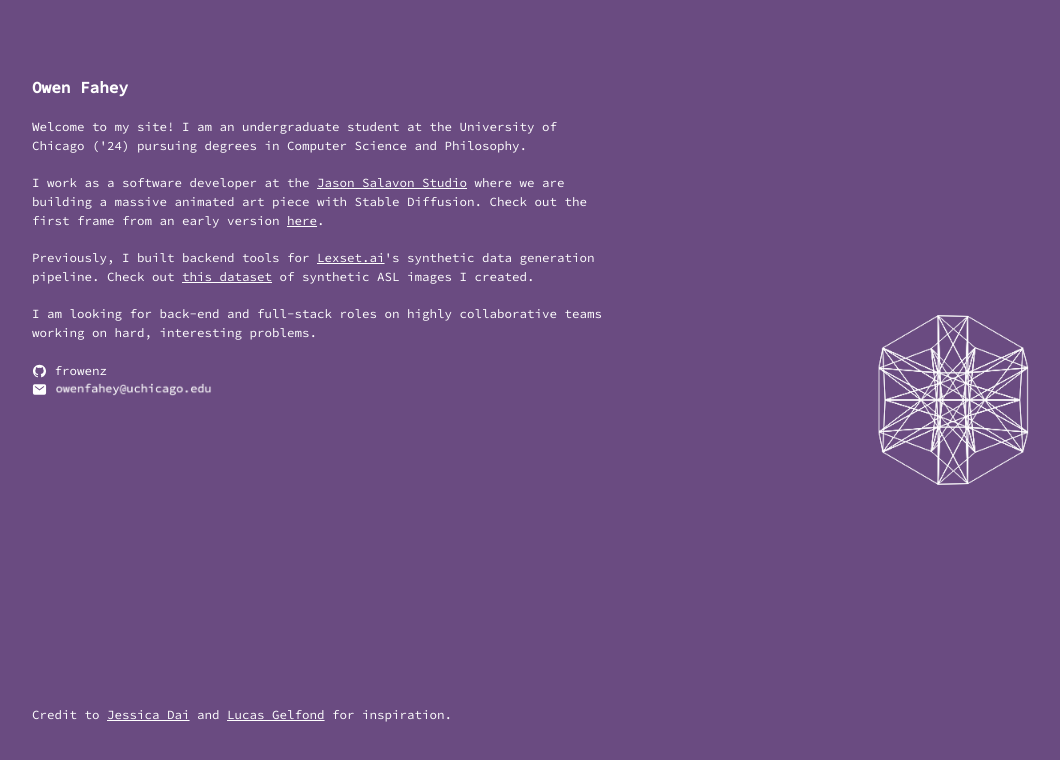
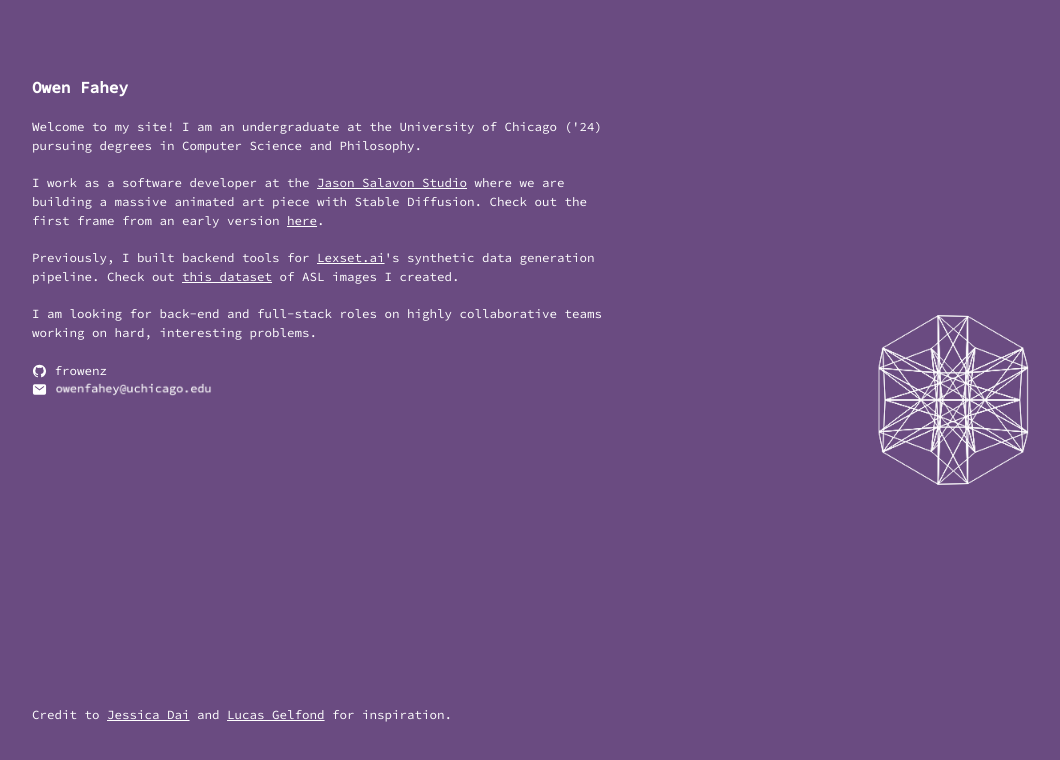
Before and after one commit to frowenz/frowenz.github.io, a plain HTML site: page index.html in a window 1280 px wide. Shown: the whole page, without its empty margins (43-1103 px from the left). Drawn offline with nearby package versions, Linux system fonts and the light colour scheme.

Commit message:
deleted words

```diff
--- a/index.html
+++ b/index.html
@@ -60,7 +60,7 @@
         <br>
         <div class="flex-container about">
             <span>
-                Welcome to my site! I am an undergraduate student at the University of Chicago ('24) pursuing
+                Welcome to my site! I am an undergraduate at the University of Chicago ('24) pursuing
                 degrees in Computer Science and Philosophy.<br><br>I work as a software developer at the
                 <a href="http://salavon.com/"> Jason Salavon Studio</a> where we are building a massive animated art
                 piece with Stable Diffusion. Check out the first
@@ -68,7 +68,7 @@
                 Previously, I built backend tools for <a href="https://lexset.ai"> Lexset.ai</a>'s
                 synthetic data generation pipeline. Check out <a
                     href="https://www.kaggle.com/datasets/lexset/synthetic-asl-alphabet">this dataset</a> of
-                synthetic ASL images I created.
+                ASL images I created.
                 <br>
                 <br>
                 I am looking for back-end and full-stack roles on highly collaborative teams working on
```
